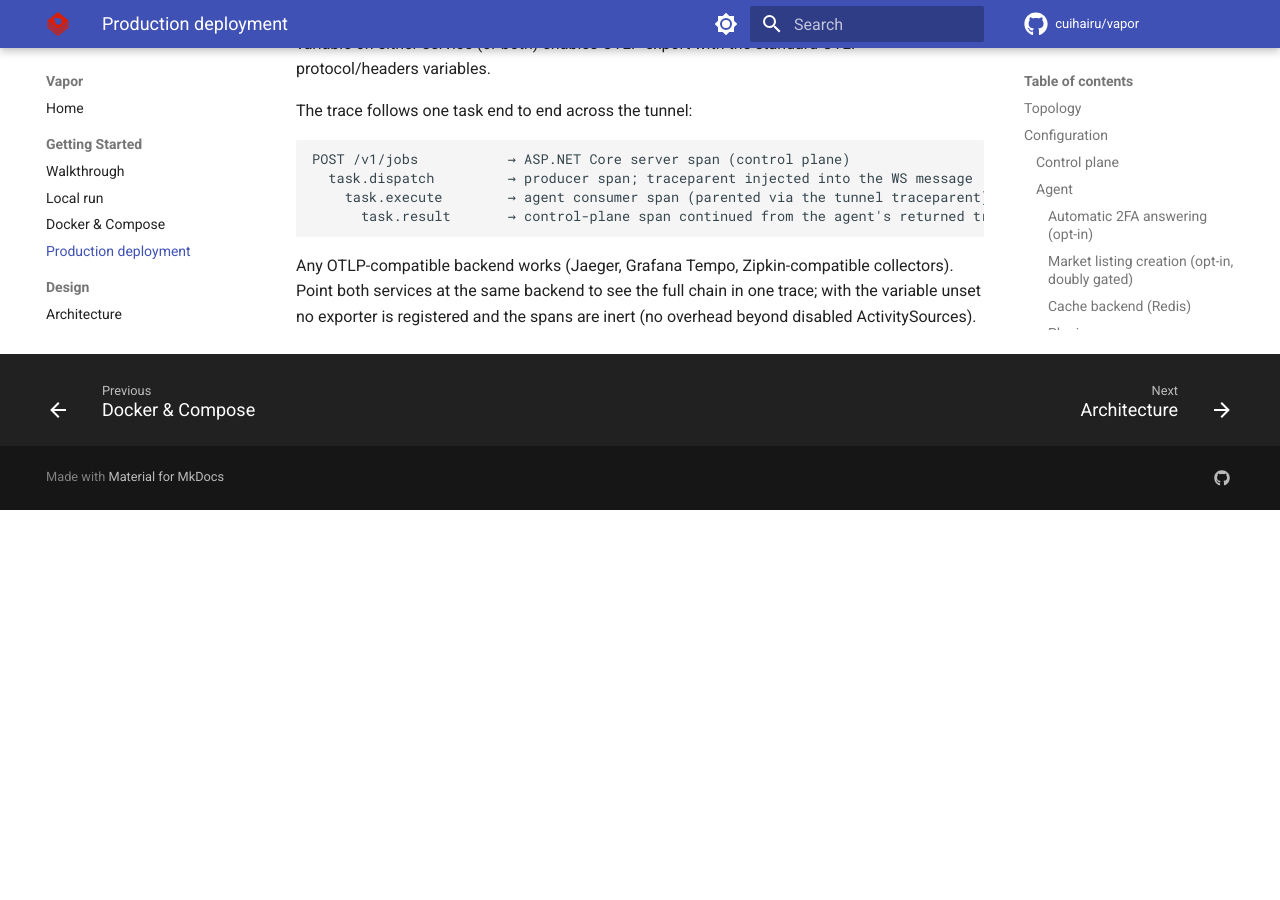
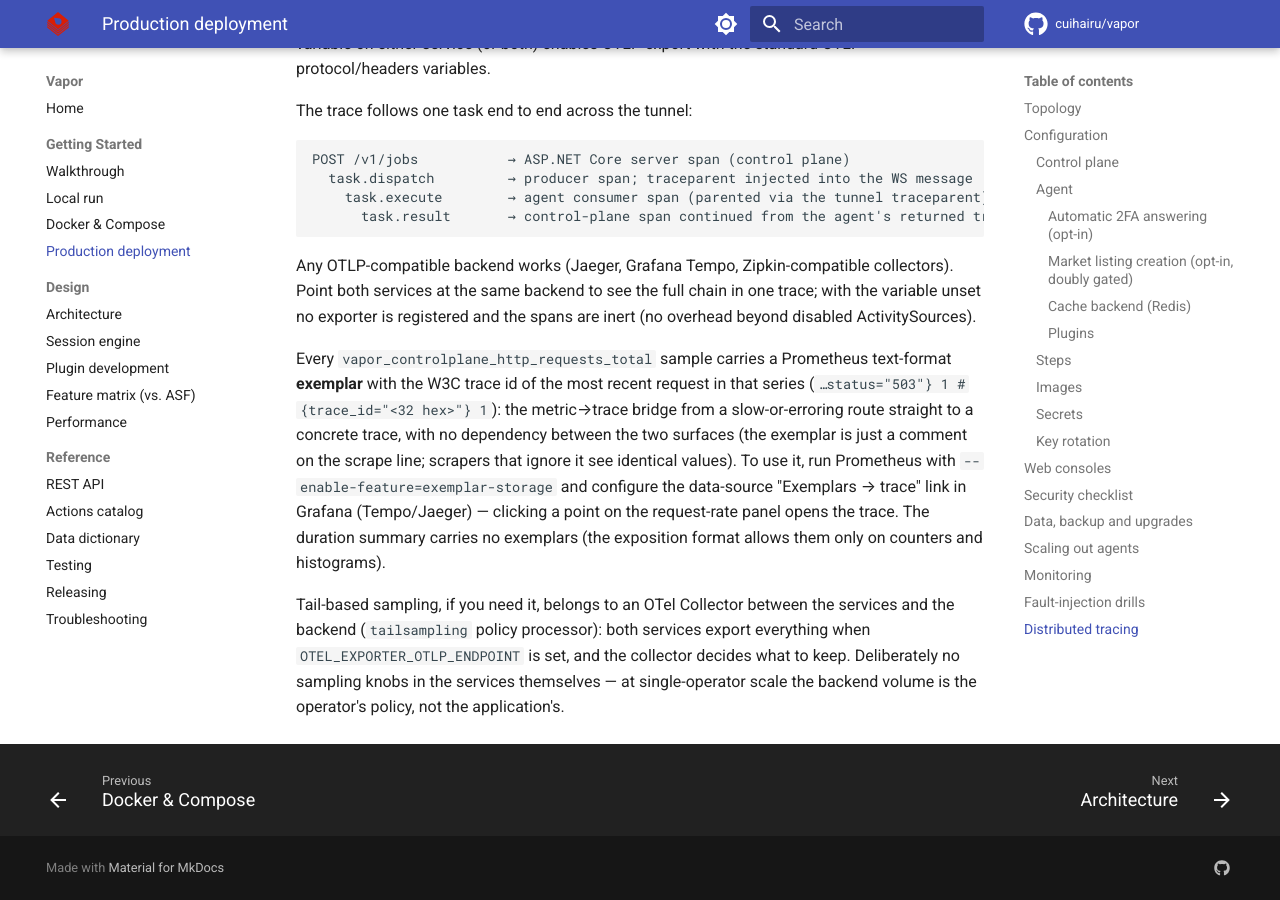
Before and after one commit to cuihairu/vapor, an MkDocs documentation site: the page built from docs/production.md, in a window 1280 px wide and 900 px high, scrolled down 12047 px. Built offline with MkDocs 1.6.1 and Material for MkDocs 9.7.7, drawn with Linux system fonts in a browser that asks for light colours; comment, search, counter and statistics services are not loaded; before the commit the page ends 12557 px from its top, so only the background shows below that.

Commit message:
feat(controlplane): trace-id exemplars on RED request counters
Every vapor_controlplane_http_requests_total sample now carries the ambient
W3C trace id of its most recent request as a Prometheus text-format exemplar
("# {trace_id=\"<32 hex>\"} 1"): a dashboard point on an erroring or slow
route links straight to a concrete trace. The bridge does not couple the two
surfaces — exemplars are scrape-line comments, so scrapers that ignore them
see byte-identical values, and the duration summary stays bare (the format
allows exemplars only on counters/histograms). The edge middleware reads
Activity.Current once per request and threads the id through all three
recording arms: rate-limiter 429, fault-injected error, and the success
finally — drilled errors are trace-linkable too. Latest-trace-wins per
series; hex ids cannot produce quotes, so no escaping arms anywhere.
Tail-based sampling documented as an OTel Collector-side policy.

Tests +4 (ApiRequestMetricsTests exemplar three-arms, edge middleware
null-activity factory, plus full-line regex pinning on the 200/429/503
exemplar samples); full serial coverage round green on attempt 1:
16622/16622 lines, 6355/6355 branches, both 100% (gate --min 100
--min-branch 100); verify scripts and format clean. Roadmap §6 residual
closed; docs: production.md tracing, architecture.md design notes.

```diff
--- a/docs/production.md
+++ b/docs/production.md
@@ -420,3 +420,22 @@
 collectors). Point both services at the same backend to see the full chain
 in one trace; with the variable unset no exporter is registered and the
 spans are inert (no overhead beyond disabled ActivitySources).
+
+Every `vapor_controlplane_http_requests_total` sample carries a Prometheus
+text-format **exemplar** with the W3C trace id of the most recent request in
+that series (`…status="503"} 1 # {trace_id="<32 hex>"} 1`): the metric→trace
+bridge from a slow-or-erroring route straight to a concrete trace, with no
+dependency between the two surfaces (the exemplar is just a comment on the
+scrape line; scrapers that ignore it see identical values). To use it, run
+Prometheus with `--enable-feature=exemplar-storage` and configure the
+data-source "Exemplars → trace" link in Grafana (Tempo/Jaeger) — clicking a
+point on the request-rate panel opens the trace. The duration summary
+carries no exemplars (the exposition format allows them only on counters
+and histograms).
+
+Tail-based sampling, if you need it, belongs to an OTel Collector between
+the services and the backend (`tailsampling` policy processor): both services
+export everything when `OTEL_EXPORTER_OTLP_ENDPOINT` is set, and the
+collector decides what to keep. Deliberately no sampling knobs in the
+services themselves — at single-operator scale the backend volume is the
+operator's policy, not the application's.
```
Also changed, not shown: CHANGELOG.md (+12 -0 lines), docs/architecture.md (+6 -2 lines), docs/roadmap.md (+16 -2 lines), todo.md (+3 -0 lines), 6 other files.
